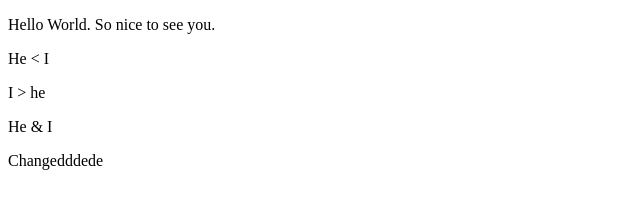
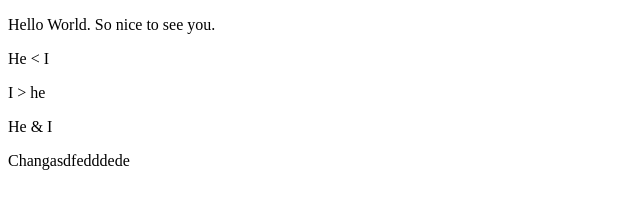
Before and after one commit to silbersteine/custom-processor, a plain HTML site: page GHTest.html in a window 1280 px wide. Shown: the full height of the page, 0-640 px from the left. Drawn offline with Linux system fonts and the light colour scheme.

Commit message:
Update to action

```diff
--- a/GHTest.html
+++ b/GHTest.html
@@ -8,6 +8,6 @@
     <p>He &lt; I</p>
 	<p>I &gt; he</p>
 	<p>He &amp; I</p>
-    <p>Changedddede</p>
+    <p>Changasdfedddede</p>
 </body>
 </html>
```
Also changed, not shown: .github/workflows/replace-html.yml.
